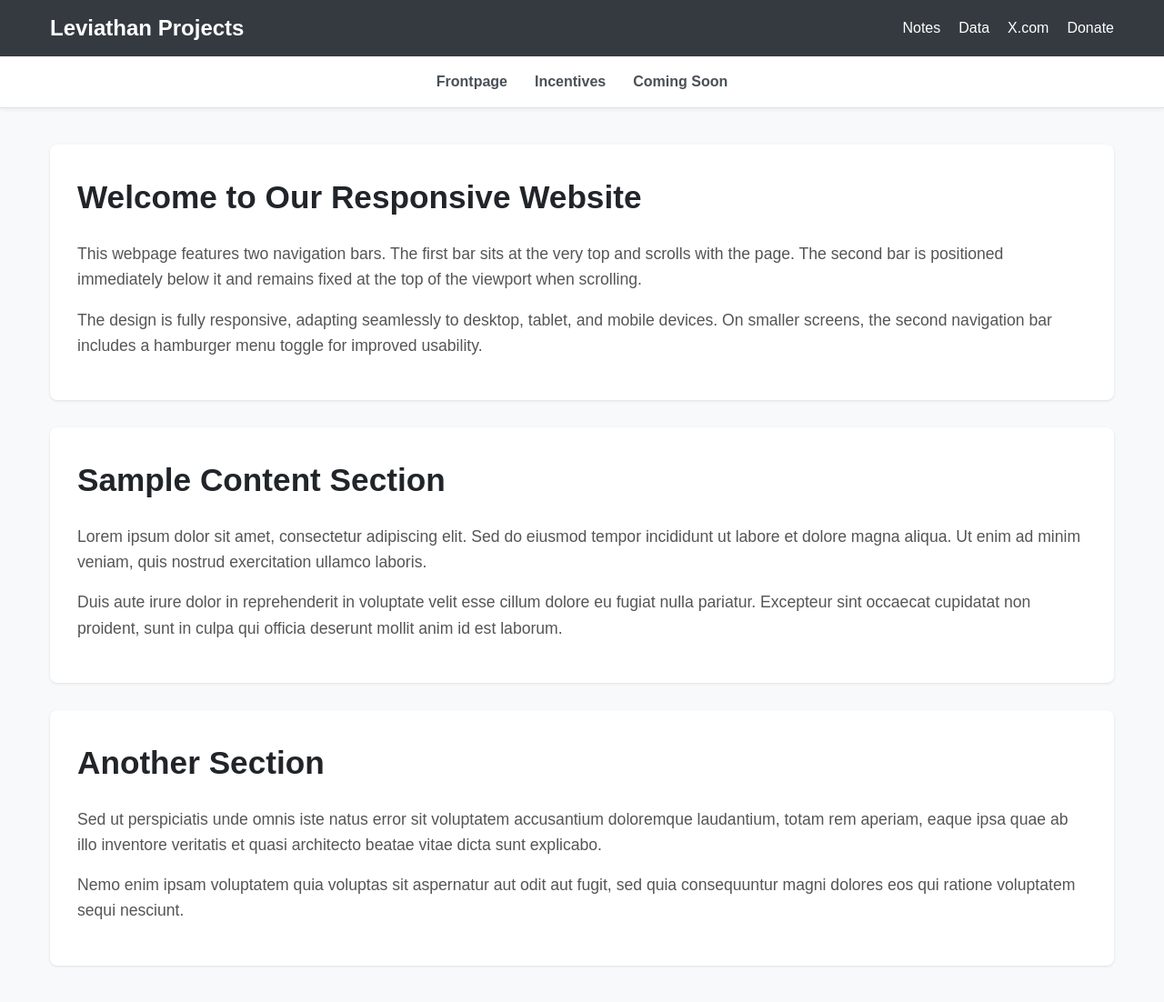
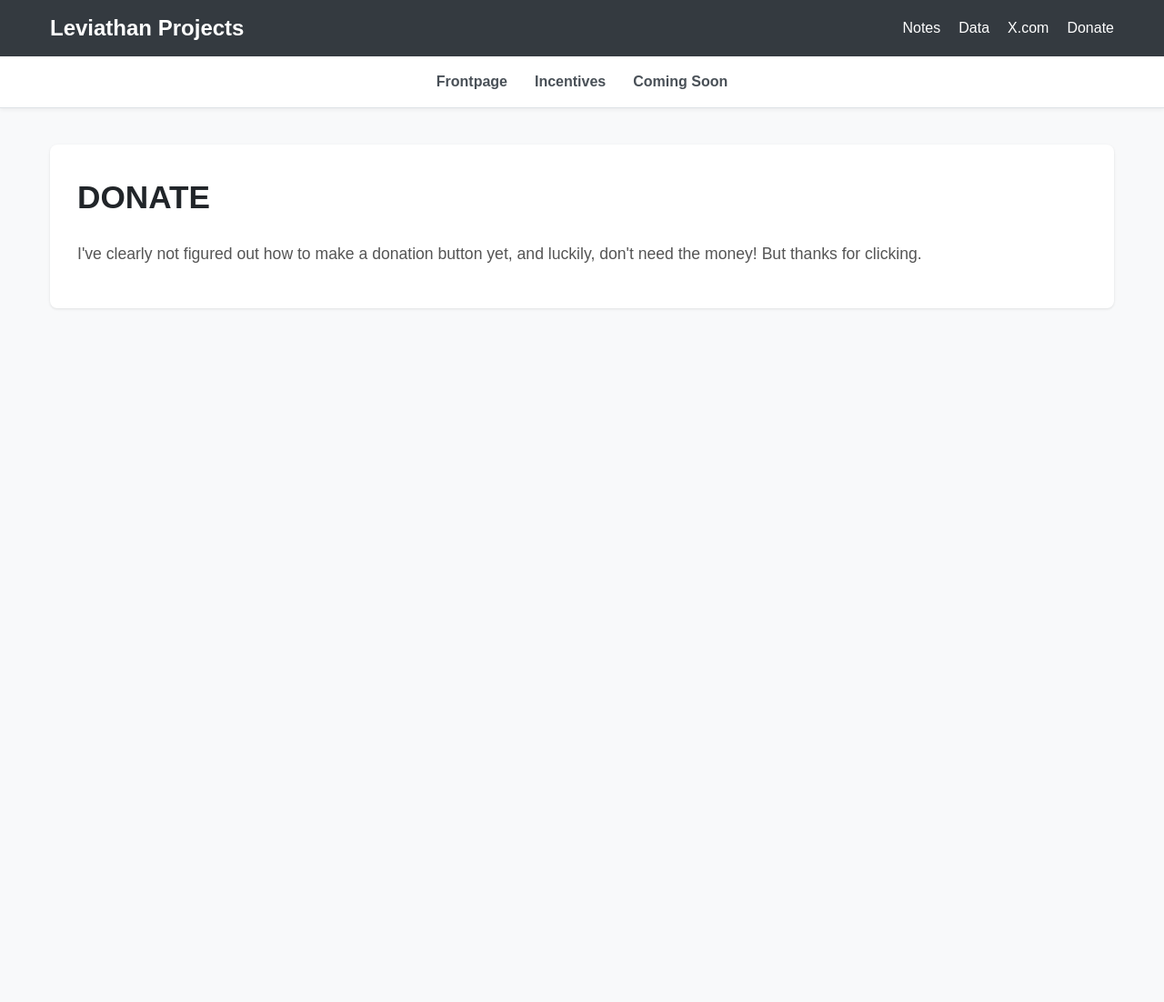
Before and after one commit to leviathannotes/leviathan, a plain HTML site: page donate.html in a window 1280 px wide. Shown: the whole page at 91% size. Drawn offline with Linux system fonts and the light colour scheme.

Commit message:
donation page update

```diff
--- a/donate.html
+++ b/donate.html
@@ -36,22 +36,12 @@
     <main class="main-content">
         <div class="container">
             <div class="content-section">
-                <h1>Welcome to Our Responsive Website</h1>
-                <p>This webpage features two navigation bars. The first bar sits at the very top and scrolls with the page. The second bar is positioned immediately below it and remains fixed at the top of the viewport when scrolling.</p>
-                <p>The design is fully responsive, adapting seamlessly to desktop, tablet, and mobile devices. On smaller screens, the second navigation bar includes a hamburger menu toggle for improved usability.</p>
+                <h1>DONATE</h1>
+                <p>I've clearly not figured out how to make a donation button yet, and luckily, don't need the money! But thanks for clicking.</p>
+
             </div>
 
-            <div class="content-section">
-                <h1>Sample Content Section</h1>
-                <p>Lorem ipsum dolor sit amet, consectetur adipiscing elit. Sed do eiusmod tempor incididunt ut labore et dolore magna aliqua. Ut enim ad minim veniam, quis nostrud exercitation ullamco laboris.</p>
-                <p>Duis aute irure dolor in reprehenderit in voluptate velit esse cillum dolore eu fugiat nulla pariatur. Excepteur sint occaecat cupidatat non proident, sunt in culpa qui officia deserunt mollit anim id est laborum.</p>
-            </div>
 
-            <div class="content-section">
-                <h1>Another Section</h1>
-                <p>Sed ut perspiciatis unde omnis iste natus error sit voluptatem accusantium doloremque laudantium, totam rem aperiam, eaque ipsa quae ab illo inventore veritatis et quasi architecto beatae vitae dicta sunt explicabo.</p>
-                <p>Nemo enim ipsam voluptatem quia voluptas sit aspernatur aut odit aut fugit, sed quia consequuntur magni dolores eos qui ratione voluptatem sequi nesciunt.</p>
-            </div>
         </div>
     </main>
 
```
